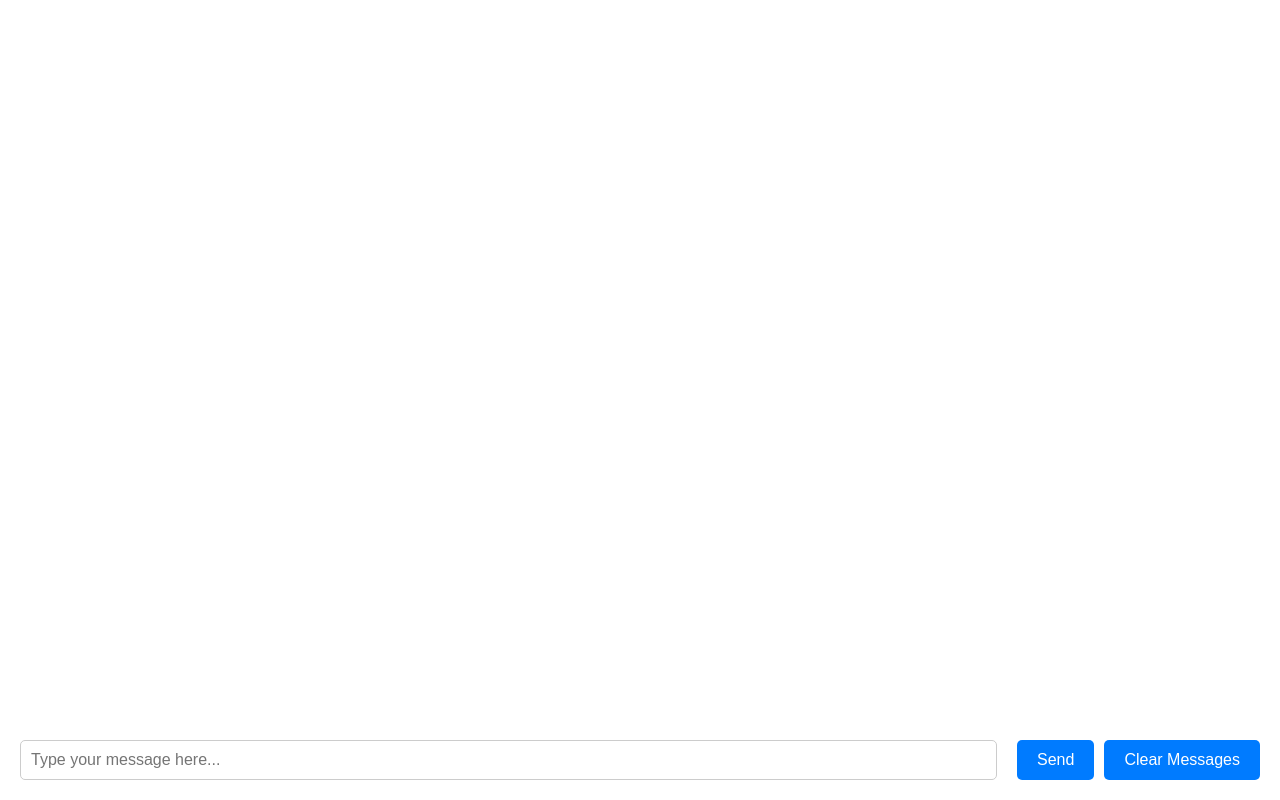
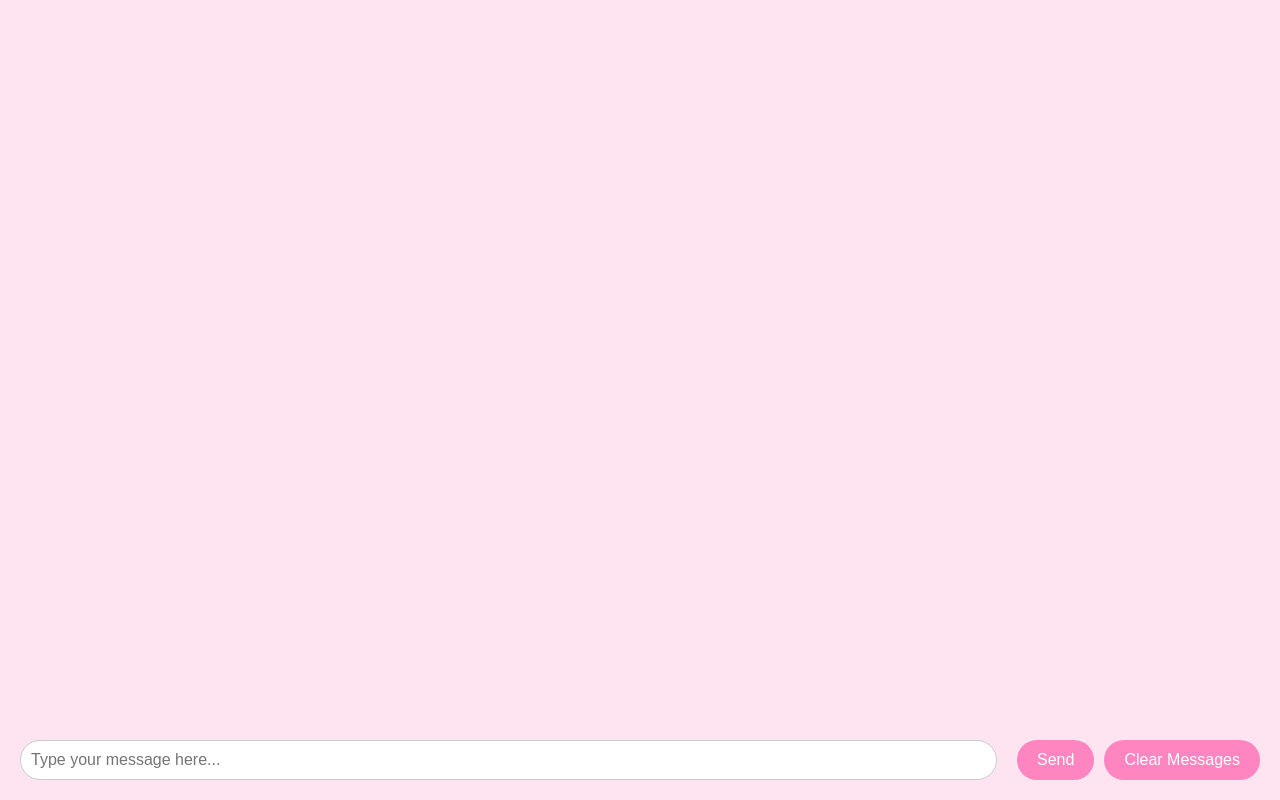
Before and after one commit to leoli33/CSE312_666, a Flask app: page /message in a window 1280 px wide. Run offline with Flask 3, Linux system fonts and the light colour scheme; some libraries are stand-ins or nearby versions.

Commit message:
minor modification to message.css and function.js

```diff
--- a/static/functions.js
+++ b/static/functions.js
@@ -1,4 +1,3 @@
-document.addEventListener('DOMContentLoaded', function(){
     const socket = io();
     const chatMessages = document.getElementById("chat-messages");
     const clearButton = document.getElementById("clear-button");
@@ -25,9 +24,8 @@ document.addEventListener('DOMContentLoaded', function(){
         chatMessages.scrollTop = chatMessages.scrollHeight;
     });
 
-        clearButton.addEventListener('click', function() {
-            while (chatMessages.firstChild) {
-                chatMessages.removeChild(chatMessages.firstChild);
-            }
-        })
-})
+    clearButton.addEventListener('click', function() {
+        while (chatMessages.firstChild) {
+            chatMessages.removeChild(chatMessages.firstChild);
+        }
+    })
--- a/static/styles_message.css
+++ b/static/styles_message.css
@@ -12,6 +12,7 @@ body {
     justify-content: flex-end;
     padding: 20px;
     box-sizing: border-box;
+    background-color:rgb(254, 227, 240);
 }
 
 .chat-messages {
@@ -30,33 +31,33 @@ body {
     padding: 10px;
     font-size: 16px;
     border: 1px solid #ccc;
-    border-radius: 5px;
+    border-radius: 20px;
     box-sizing: border-box;
 }
 
 #send-button {
     padding: 10px 20px;
     font-size: 16px;
-    background-color: #007bff;
+    background-color:rgb(255, 133, 192);
     color: white;
     border: none;
-    border-radius: 5px;
+    border-radius: 20px;
     cursor: pointer;
 }
 
 #send-button, #clear-button {
     padding: 10px 20px;
     font-size: 16px;
-    background-color: #007bff;
+    background-color: rgb(255, 133, 192);
     color: white;
     border: none;
-    border-radius: 5px;
+    border-radius: 20px;
     cursor: pointer;
     margin-left: 10px;
 }
 
 #clear-button {
-    background-color: #007bff;
+    background-color: rgb(255, 133, 192);
 }
 
 .message-container {
```
